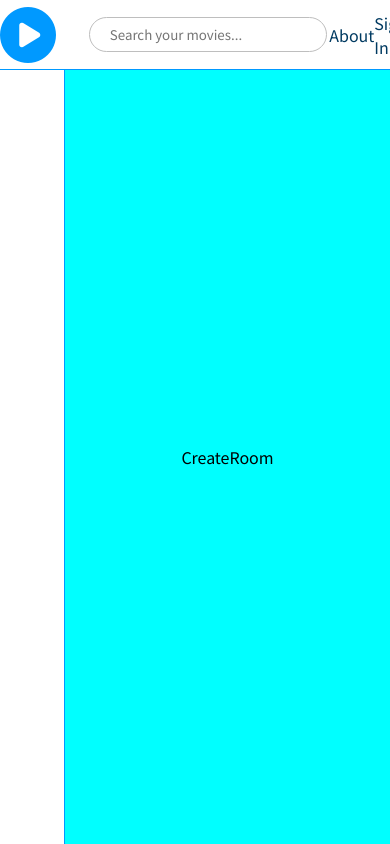
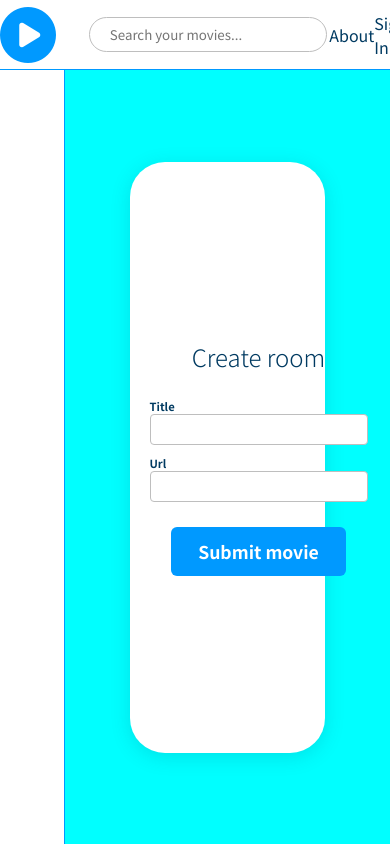
Before and after one commit to KappaPrajd/watch-together, a React (Create React App) app in the folder client/: page / in a window 390 px wide. Shown: the top 844 px of the page. Built offline with nearby package versions, Linux system fonts and the light colour scheme.

Commit message:
login page responsibility added for mobile devices, added form for adding movies, created Variables.css(not in use yet), created base for profile information

```diff
--- a/client/src/components/CreateRoom.js
+++ b/client/src/components/CreateRoom.js
@@ -1,7 +1,23 @@
 import React from "react";
+import "./css/CreateRoom.css";
 
 const CreateRoom = () => {
-  return <div>CreateRoom</div>;
+  return (
+    <div className="create_room_box">
+      <form>
+        <div className="form-header">
+          <h3>Create room</h3>
+        </div>
+        <div className="form-body">
+          <label>Title</label>
+          <input type="text" name="movie_title"></input>
+          <label>Url</label>
+          <input type="text" name="movie_url"></input>
+          <button name="form_button">Submit movie</button>
+        </div>
+      </form>
+    </div>
+  );
 };
 
 export default CreateRoom;
--- a/client/src/components/Landing.js
+++ b/client/src/components/Landing.js
@@ -1,5 +1,6 @@
 import React from "react";
 import Navbar from "./Navbar";
+import ProfileInfo from "./ProfileInfo";
 import Library from "./Library";
 import CreateRoom from "./CreateRoom";
 import "./css/Landing.css";
@@ -9,6 +10,7 @@ const Landing = () => {
     <React.Fragment>
       <Navbar />
       <Library />
+      <ProfileInfo />
       <div className="add-movie">
         <CreateRoom />
       </div>
--- /dev/null
+++ b/client/src/components/ProfileInfo.js
@@ -0,0 +1,8 @@
+import React from "react";
+import "./css/Profile_info.css";
+
+const ProfileInfo = () => {
+  return <div className="profile_info_box">es</div>;
+};
+
+export default ProfileInfo;
--- a/client/src/components/css/Auth.css
+++ b/client/src/components/css/Auth.css
@@ -3,6 +3,7 @@
   height: 100vh;
   display: grid;
   grid-template-columns: 0 45% 55%;
+  grid-template-rows: repeat(5, 1fr);
 }
 
 .left-panel {
@@ -115,3 +116,23 @@ form button:hover {
   height: 100vh;
   width: 50vw;
 }
+@media only screen and (max-width: 600px) {
+  .grid-container {
+    grid-template-columns: repeat(3, 1fr);
+  }
+  .left-panel {
+    grid-column-start: 2;
+    grid-row-start: 2;
+  }
+  .left-panel img {
+    max-height: 100%;
+    max-width: 100%;
+  }
+  .wave {
+    display: none;
+  }
+  .right-panel {
+    grid-column-start: 2;
+    grid-row-start: 3;
+  }
+}
--- /dev/null
+++ b/client/src/components/css/CreateRoom.css
@@ -0,0 +1,27 @@
+.create_room_box {
+  display: grid;
+  grid-template-columns: repeat(3, 10fr);
+  grid-template-rows: repeat(3, 10fr);
+  width: 50vw;
+  height: 70vh;
+  box-shadow: 0 4px 20px 0 rgba(0, 58, 97, 0.15);
+  border-radius: 35px;
+  padding: 30px 70px;
+  background-color: white;
+}
+.create_room_box > form {
+  display: grid;
+  width: 30vw;
+  height: 50vh;
+  grid-column-start: 2;
+  grid-row-start: 2;
+  justify-content: center;
+  align-content: center;
+}
+
+.form-body {
+  display: grid;
+}
+.form-header {
+  justify-self: center;
+}
--- /dev/null
+++ b/client/src/components/css/Profile_info.css
@@ -0,0 +1,5 @@
+.profile_info_box {
+  grid-column: 12 / 10;
+  grid-row: 2 / 8;
+  background-color: aliceblue;
+}
--- /dev/null
+++ b/client/src/components/css/Variables.css
@@ -0,0 +1,3 @@
+:root {
+  --main-background-color: white;
+}
```
